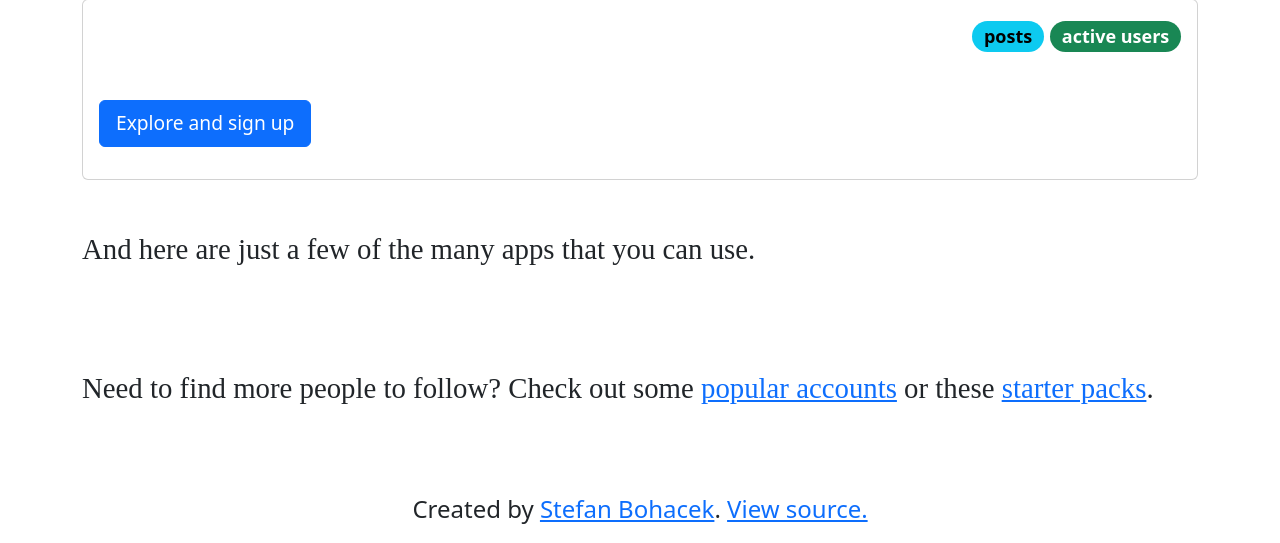
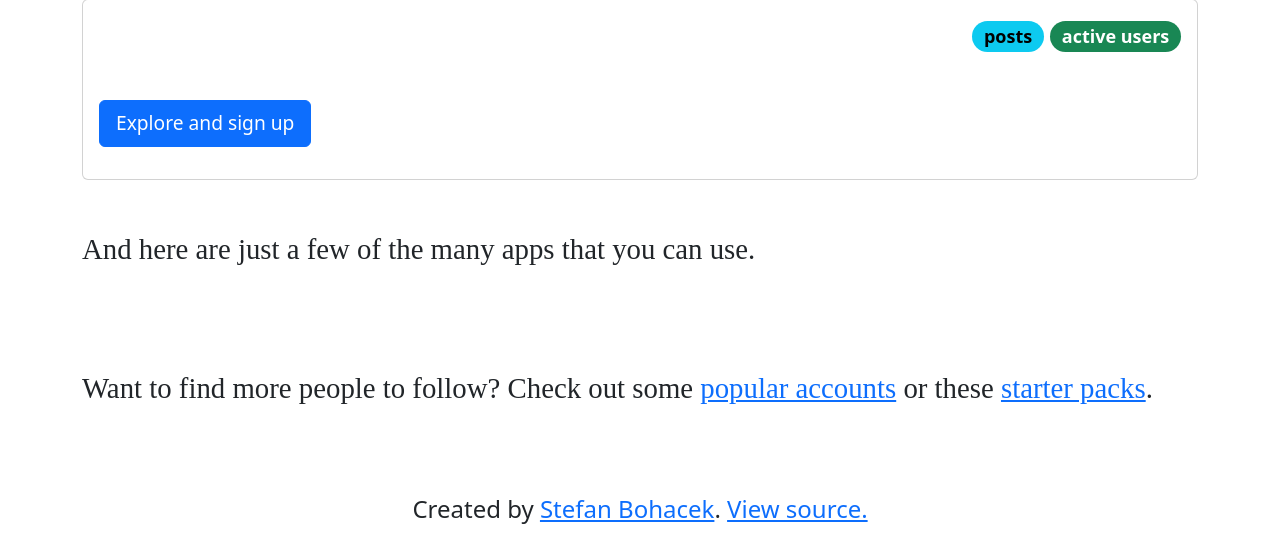
Before and after one commit to stefanbohacek/fediverse-invite, a Node server app: template views/home.handlebars in a window 1280 px wide. Shown: the part 399-942 px from the top of the page. Run offline with Node 20, Linux system fonts and the light colour scheme; the template is opened without the code that fills it, so the values that code supplies are empty; some libraries are stand-ins or nearby versions; some web fonts are replaced.

Commit message:
Phrasing.

```diff
--- a/views/home.handlebars
+++ b/views/home.handlebars
@@ -68,7 +68,7 @@
 </div>
 
 <p class="lead mt-5">
-  Need to find more people to follow? Check out some <a
+  Want to find more people to follow? Check out some <a
     href="https://most-followed-mastodon-accounts.stefanhayden.com/">popular accounts</a> or these <a
     href="https://fedidevs.com/starter-packs/">starter packs</a>.
 </p>
```
